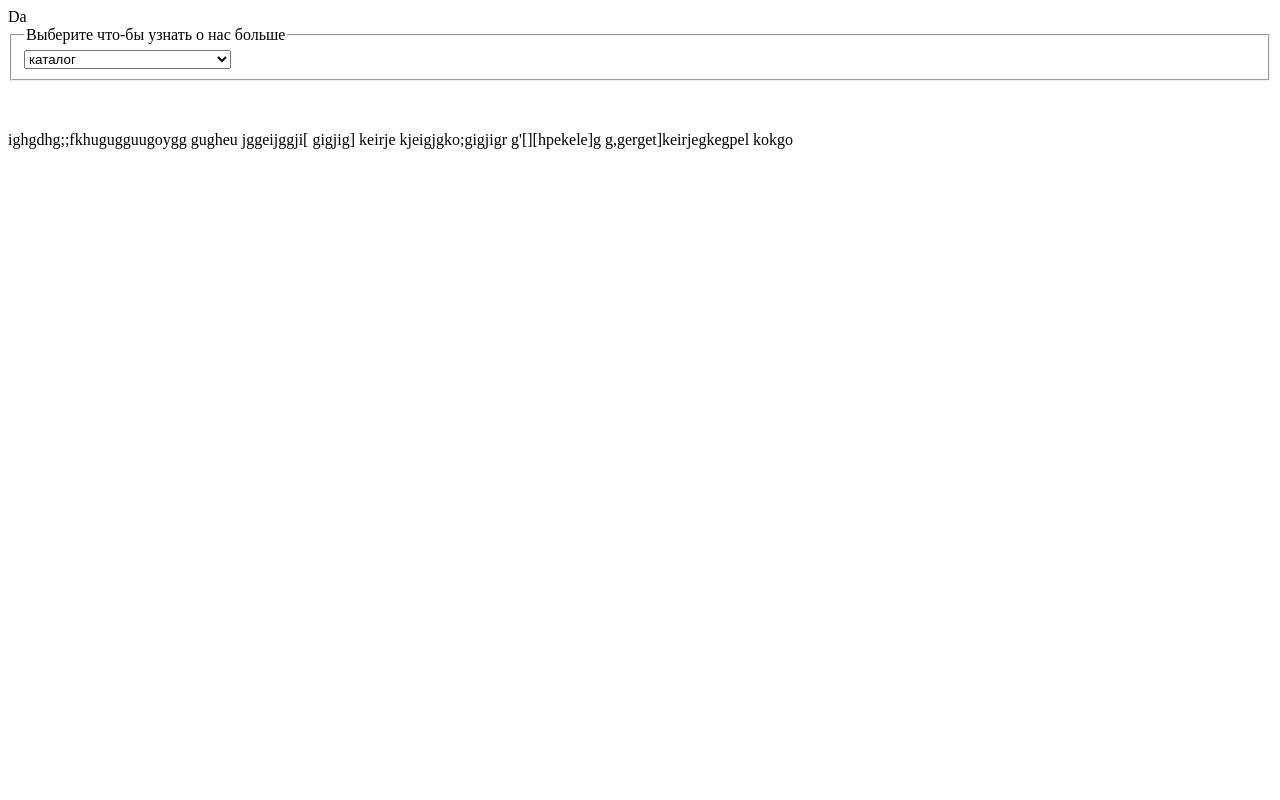
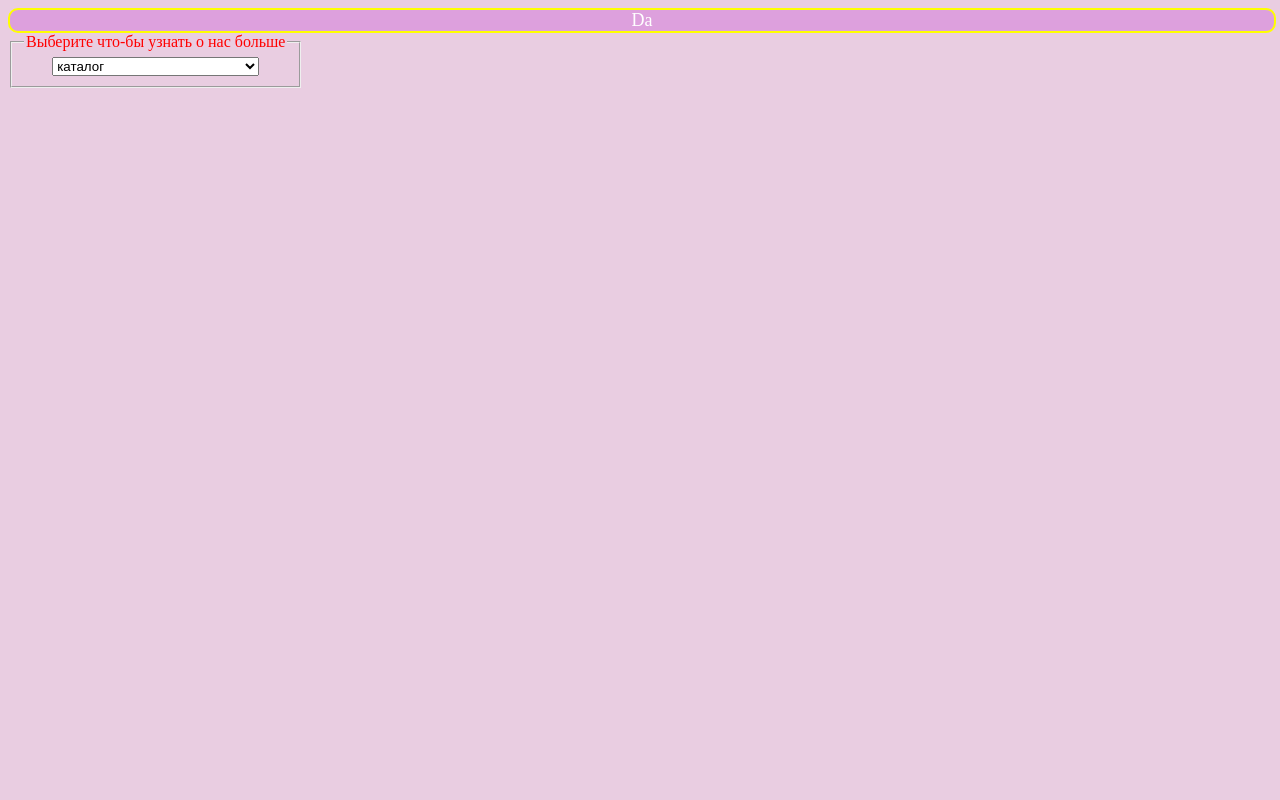
Before and after one commit to Bugibo/Darslewelry, a plain HTML site: page index.html in a window 1280 px wide. Shown: the top 800 px of the page. Drawn offline with Linux system fonts and the light colour scheme.

Commit message:
Update index.html

```diff
--- a/index.html
+++ b/index.html
@@ -1,4 +1,8 @@
 <html>
+    <head>
+        <title>Darslewelry</title>
+        <link rel="stylesheet" href="style.css"/>
+    </head>
     <body>
        <header>
            Da
```
